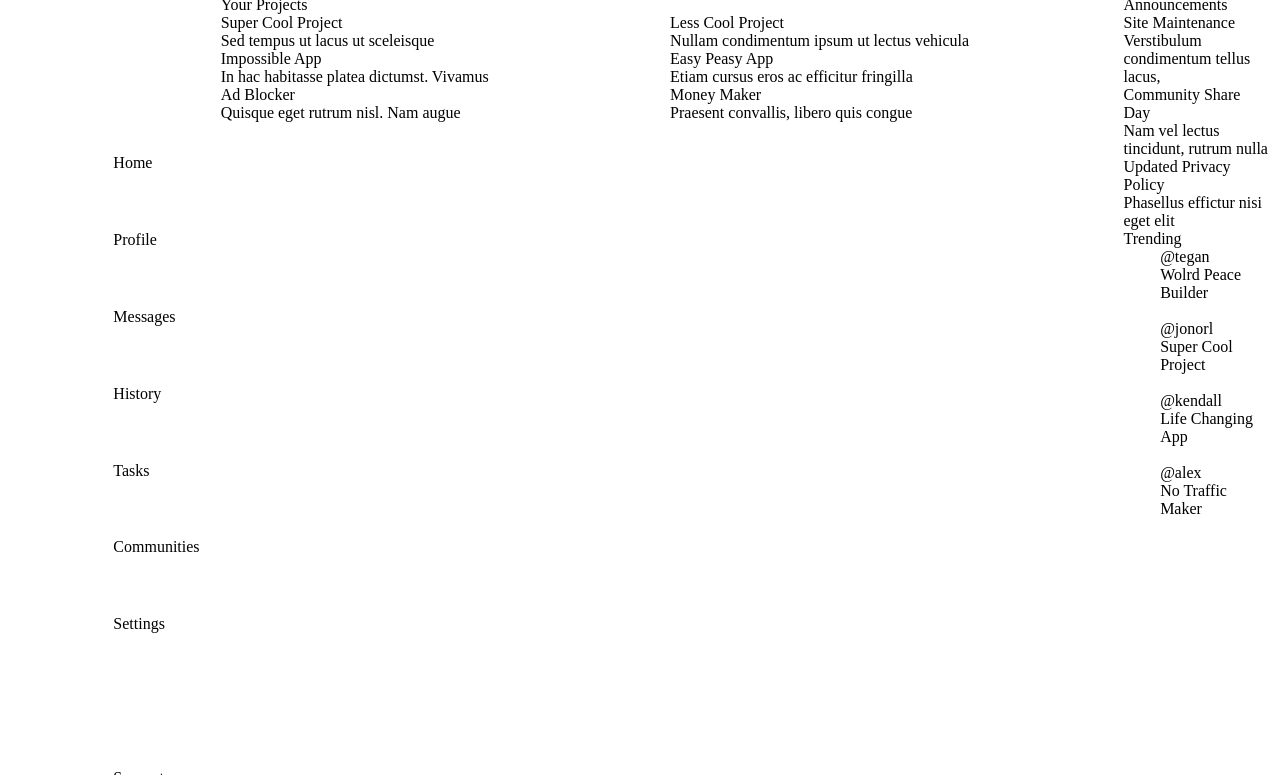
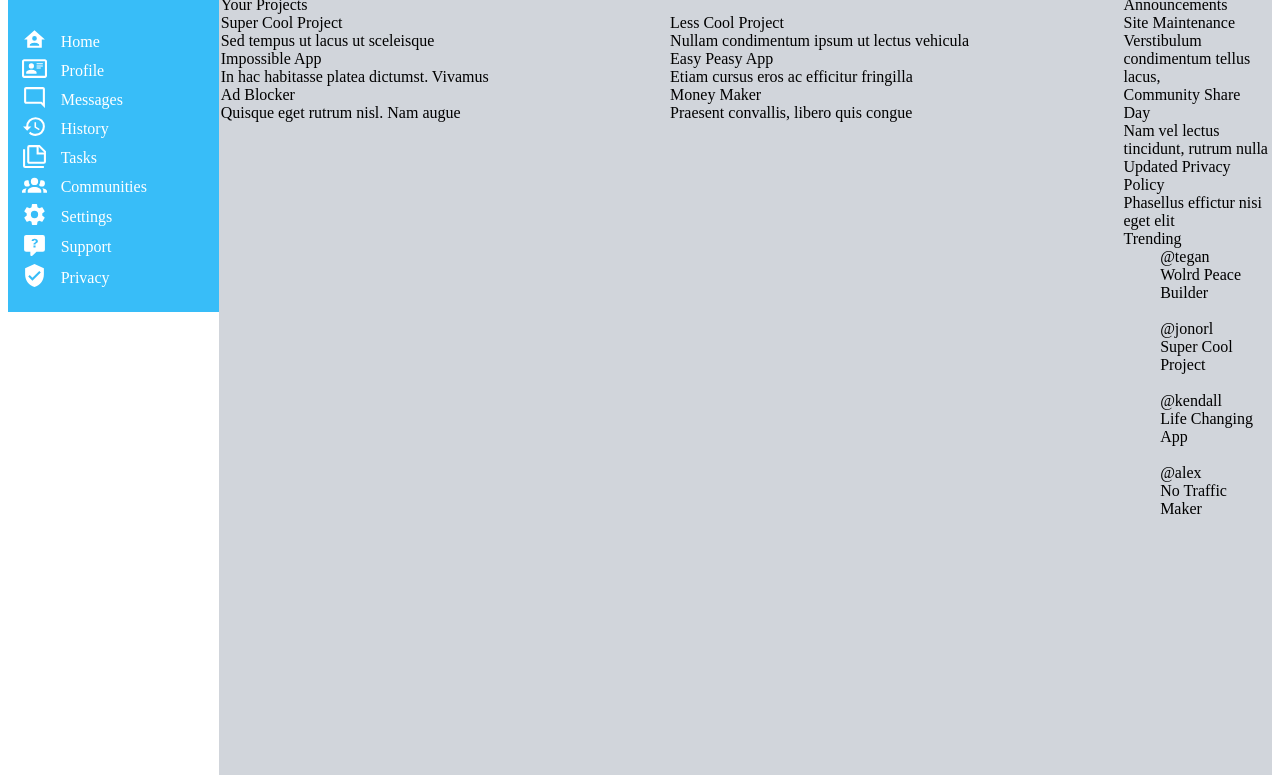
Before and after one commit to jonorl/admin-dashboard, a plain HTML site: page index.html in a window 1280 px wide. Shown: the part 84-859 px from the top of the page. Drawn offline with Linux system fonts and the light colour scheme.

Commit message:
Added icons on the sidebar

```diff
--- a/index.html
+++ b/index.html
@@ -30,31 +30,51 @@
         <div class="sidebar-container">
 
             <div class="logoContainer">
-                <div class="logo">a</div>
+                <div class="logo"><svg xmlns="http://www.w3.org/2000/svg" viewBox="0 0 24 24" width="35" height="35">
+                    <path d="M19,5V7H15V5H19M9,5V11H5V5H9M19,13V19H15V13H19M9,17V19H5V17H9M21,3H13V9H21V3M11,3H3V13H11V3M21,11H13V21H21V11M11,15H3V21H11V15Z" fill="white" /></svg>
+                </div>
                 <div class="dashboard">Dashboard</div>
             </div>
 
             <div class="topSidebar">
-                <div class="home-icon"></div>
+                <div class="home-icon"><svg xmlns="http://www.w3.org/2000/svg" viewBox="0 0 24 24" width="25" height="25">
+                    <path d="M12,3L2,12H5V20H19V12H22L12,3M12,8.75A2.25,2.25 0 0,1 14.25,11A2.25,2.25 0 0,1 12,13.25A2.25,2.25 0 0,1 9.75,11A2.25,2.25 0 0,1 12,8.75M12,15C13.5,15 16.5,15.75 16.5,17.25V18H7.5V17.25C7.5,15.75 10.5,15 12,15Z"  fill="white" /></svg>
+                </div>
                 <div class="home">Home</div>
-                <div class="profile-icon"></div>
+                <div class="profile-icon"><svg xmlns="http://www.w3.org/2000/svg" viewBox="0 0 24 24" width="25" height="25">
+                    <path d="M22,3H2C0.91,3.04 0.04,3.91 0,5V19C0.04,20.09 0.91,20.96 2,21H22C23.09,20.96 23.96,20.09 24,19V5C23.96,3.91 23.09,3.04 22,3M22,19H2V5H22V19M14,17V15.75C14,14.09 10.66,13.25 9,13.25C7.34,13.25 4,14.09 4,15.75V17H14M9,7A2.5,2.5 0 0,0 6.5,9.5A2.5,2.5 0 0,0 9,12A2.5,2.5 0 0,0 11.5,9.5A2.5,2.5 0 0,0 9,7M14,7V8H20V7H14M14,9V10H20V9H14M14,11V12H18V11H14"  fill="white" /></svg>
+                </div>
                 <div class="profile">Profile</div>
-                <div class="messages-icon"></div>
+                <div class="messages-icon"><svg xmlns="http://www.w3.org/2000/svg" viewBox="0 0 24 24" width="25" height="25">
+                    <path d="M20 2H4C2.9 2 2 2.9 2 4V16C2 17.1 2.9 18 4 18H18L22 22V4C22 2.9 21.1 2 20 2M20 17.2L18.8 16H4V4H20V17.2Z"  fill="white" /></svg>
+                </div>
                 <div class="messages">Messages</div>
-                <div class="history-icon"></div>
+                <div class="history-icon"><svg xmlns="http://www.w3.org/2000/svg" viewBox="0 0 24 24" width="25" height="25">
+                    <path d="M13.5,8H12V13L16.28,15.54L17,14.33L13.5,12.25V8M13,3A9,9 0 0,0 4,12H1L4.96,16.03L9,12H6A7,7 0 0,1 13,5A7,7 0 0,1 20,12A7,7 0 0,1 13,19C11.07,19 9.32,18.21 8.06,16.94L6.64,18.36C8.27,20 10.5,21 13,21A9,9 0 0,0 22,12A9,9 0 0,0 13,3" fill="white"  /></svg>
+                </div>
                 <div class="history">History</div>
-                <div class="tasks-icon"></div>
+                <div class="tasks-icon"><svg xmlns="http://www.w3.org/2000/svg" viewBox="0 0 24 24" width="25" height="25">
+                    <path d="M3,6V22H21V24H3A2,2 0 0,1 1,22V6H3M16,9H21.5L16,3.5V9M7,2H17L23,8V18A2,2 0 0,1 21,20H7C5.89,20 5,19.1 5,18V4A2,2 0 0,1 7,2M7,4V18H21V11H14V4H7Z"  fill="white"  /></svg>
+                </div>
                 <div class="tasks">Tasks</div>
-                <div class="communities-icon"></div>
+                <div class="communities-icon"><svg xmlns="http://www.w3.org/2000/svg" viewBox="0 0 24 24" width="25" height="25">
+                    <path d="M12,5.5A3.5,3.5 0 0,1 15.5,9A3.5,3.5 0 0,1 12,12.5A3.5,3.5 0 0,1 8.5,9A3.5,3.5 0 0,1 12,5.5M5,8C5.56,8 6.08,8.15 6.53,8.42C6.38,9.85 6.8,11.27 7.66,12.38C7.16,13.34 6.16,14 5,14A3,3 0 0,1 2,11A3,3 0 0,1 5,8M19,8A3,3 0 0,1 22,11A3,3 0 0,1 19,14C17.84,14 16.84,13.34 16.34,12.38C17.2,11.27 17.62,9.85 17.47,8.42C17.92,8.15 18.44,8 19,8M5.5,18.25C5.5,16.18 8.41,14.5 12,14.5C15.59,14.5 18.5,16.18 18.5,18.25V20H5.5V18.25M0,20V18.5C0,17.11 1.89,15.94 4.45,15.6C3.86,16.28 3.5,17.22 3.5,18.25V20H0M24,20H20.5V18.25C20.5,17.22 20.14,16.28 19.55,15.6C22.11,15.94 24,17.11 24,18.5V20Z"  fill="white" /></svg>
+                </div>
                 <div class="communities">Communities</div>
             </div>
 
             <div class="bottomSidebar">
-                <div class="settings-icon"></div>
+                <div class="settings-icon"><svg xmlns="http://www.w3.org/2000/svg" viewBox="0 0 24 24" width="25" height="25">
+                    <path d="M12,15.5A3.5,3.5 0 0,1 8.5,12A3.5,3.5 0 0,1 12,8.5A3.5,3.5 0 0,1 15.5,12A3.5,3.5 0 0,1 12,15.5M19.43,12.97C19.47,12.65 19.5,12.33 19.5,12C19.5,11.67 19.47,11.34 19.43,11L21.54,9.37C21.73,9.22 21.78,8.95 21.66,8.73L19.66,5.27C19.54,5.05 19.27,4.96 19.05,5.05L16.56,6.05C16.04,5.66 15.5,5.32 14.87,5.07L14.5,2.42C14.46,2.18 14.25,2 14,2H10C9.75,2 9.54,2.18 9.5,2.42L9.13,5.07C8.5,5.32 7.96,5.66 7.44,6.05L4.95,5.05C4.73,4.96 4.46,5.05 4.34,5.27L2.34,8.73C2.21,8.95 2.27,9.22 2.46,9.37L4.57,11C4.53,11.34 4.5,11.67 4.5,12C4.5,12.33 4.53,12.65 4.57,12.97L2.46,14.63C2.27,14.78 2.21,15.05 2.34,15.27L4.34,18.73C4.46,18.95 4.73,19.03 4.95,18.95L7.44,17.94C7.96,18.34 8.5,18.68 9.13,18.93L9.5,21.58C9.54,21.82 9.75,22 10,22H14C14.25,22 14.46,21.82 14.5,21.58L14.87,18.93C15.5,18.67 16.04,18.34 16.56,17.94L19.05,18.95C19.27,19.03 19.54,18.95 19.66,18.73L21.66,15.27C21.78,15.05 21.73,14.78 21.54,14.63L19.43,12.97Z" fill="white"/></svg>
+                </div>
                 <div class="settings">Settings</div>
-                <div class="support-icon"></div>
+                <div class="support-icon"><svg xmlns="http://www.w3.org/2000/svg" viewBox="0 0 24 24" width="25" height="25">
+                    <path d="M4,2H20A2,2 0 0,1 22,4V16A2,2 0 0,1 20,18H13.9L10.2,21.71C10,21.9 9.75,22 9.5,22V22H9A1,1 0 0,1 8,21V18H4A2,2 0 0,1 2,16V4C2,2.89 2.9,2 4,2M12.19,5.5C11.3,5.5 10.59,5.68 10.05,6.04C9.5,6.4 9.22,7 9.27,7.69H11.24C11.24,7.41 11.34,7.2 11.5,7.06C11.7,6.92 11.92,6.85 12.19,6.85C12.5,6.85 12.77,6.93 12.95,7.11C13.13,7.28 13.22,7.5 13.22,7.8C13.22,8.08 13.14,8.33 13,8.54C12.83,8.76 12.62,8.94 12.36,9.08C11.84,9.4 11.5,9.68 11.29,9.92C11.1,10.16 11,10.5 11,11H13C13,10.72 13.05,10.5 13.14,10.32C13.23,10.15 13.4,10 13.66,9.85C14.12,9.64 14.5,9.36 14.79,9C15.08,8.63 15.23,8.24 15.23,7.8C15.23,7.1 14.96,6.54 14.42,6.12C13.88,5.71 13.13,5.5 12.19,5.5M11,12V14H13V12H11Z" fill="white"/></svg>
+                </div>
                 <div class="support">Support</div>
-                <div class="privacy-icon"></div>
+                <div class="privacy-icon"><svg xmlns="http://www.w3.org/2000/svg" viewBox="0 0 24 24" width="25" height="25">
+                    <path d="M10,17L6,13L7.41,11.59L10,14.17L16.59,7.58L18,9M12,1L3,5V11C3,16.55 6.84,21.74 12,23C17.16,21.74 21,16.55 21,11V5L12,1Z" fill="white"/></svg>
+                </div>
                 <div class="privacy">Privacy</div>
             </div>
 
--- a/style.css
+++ b/style.css
@@ -2,13 +2,10 @@
     display: grid;
     grid-template-columns: 1fr 5fr;
     grid-template-rows: 1fr 15fr;
-    grid-row: 2;
 }
 
 .header-container {
-    grid-row: 1;
-    grid-column: span 2;
-    justify-self: center;
+    grid-column: 1 span 2;
     display: grid;
     grid-template-columns: 1fr 2fr 1fr 1fr 1fr;
     grid-template-rows: 1fr 1fr;
@@ -16,54 +13,71 @@
 
 .sidebar-container {
     grid-area: 1 / 1 / 3 / 2;
+    grid-template-columns: 1fr;
     display:grid;
-    grid-template-columns: 1fr 8fr;
-    grid-template-rows: 1fr 2fr 2fr;
-
+    grid-template-rows: 0.4fr 1fr 0.5fr;
+    height:min-content;
+    background-color: #38bdf8;
+    color: white;
 }
 
 .logoContainer {
     grid-row: 1;
     grid-column: 1 / 3;
+    grid-template-columns: 1fr 3fr;
     display: grid;
 }
 
 .logo {
     grid-column: 1 / 2;
+    align-self: center;
+    justify-self: center;
 }
 
 .dashboard {
     grid-column: 2 / 3;
+    align-self: center;
+    justify-self: left;
 }
 
 .topSidebar {
     grid-row: 2;
     grid-column: 1 / 3;
     display: grid;
-    grid-template-columns: 1fr 1fr;
+    grid-template-columns: 1fr 3fr;
+    padding-top: 30px;
+    align-self: center;
 }
 
 .topSidebar > div[class$="-icon"] {
     grid-column: 1;
+    align-self: center;
+    justify-self: center;
   }
 
 .topSidebar > div:not([class$="-icon"]) {
     grid-column: 2;
+    align-self: center;
+    justify-self: left;
 }
 
 .bottomSidebar {
     grid-row: 3;
     grid-column: 1 / 3;
     display: grid;
-    grid-template-columns: 1fr 1fr;
+    grid-template-columns: 1fr 3fr;
 }
 
 .bottomSidebar > div[class$="-icon"] {
     grid-column: 1;
+    align-self: center;
+    justify-self: center;
 }
 
 .bottomSidebar > div:not([class$="-icon"]) {
     grid-column: 2;
+    align-self: center;
+    justify-self: left;
 }
 
 .main-content-container {
@@ -71,6 +85,7 @@
     display: grid;
     grid-template-columns: 6fr 1fr;
     grid-template-rows: 1fr;
+    background-color: #d1d5db
 }
 
 .projectCardsContainer {
```
Also changed, not shown: static/icons/942205_1.png (added), static/icons/account-group.svg (added), static/icons/bell-ring-outline.svg (added), static/icons/card-account-details-outline.svg (added), static/icons/cog.svg (added), static/icons/comment-question.svg (added), static/icons/eye-plus-outline.svg (added), static/icons/history.svg (added), static/icons/home-account.svg (added), static/icons/magnify.svg (added), static/icons/message-reply-outline.svg (added), static/icons/note-multiple-outline.svg (added), static/icons/share-variant-outline.svg (added), static/icons/shield-check.svg (added), 2 more files.
